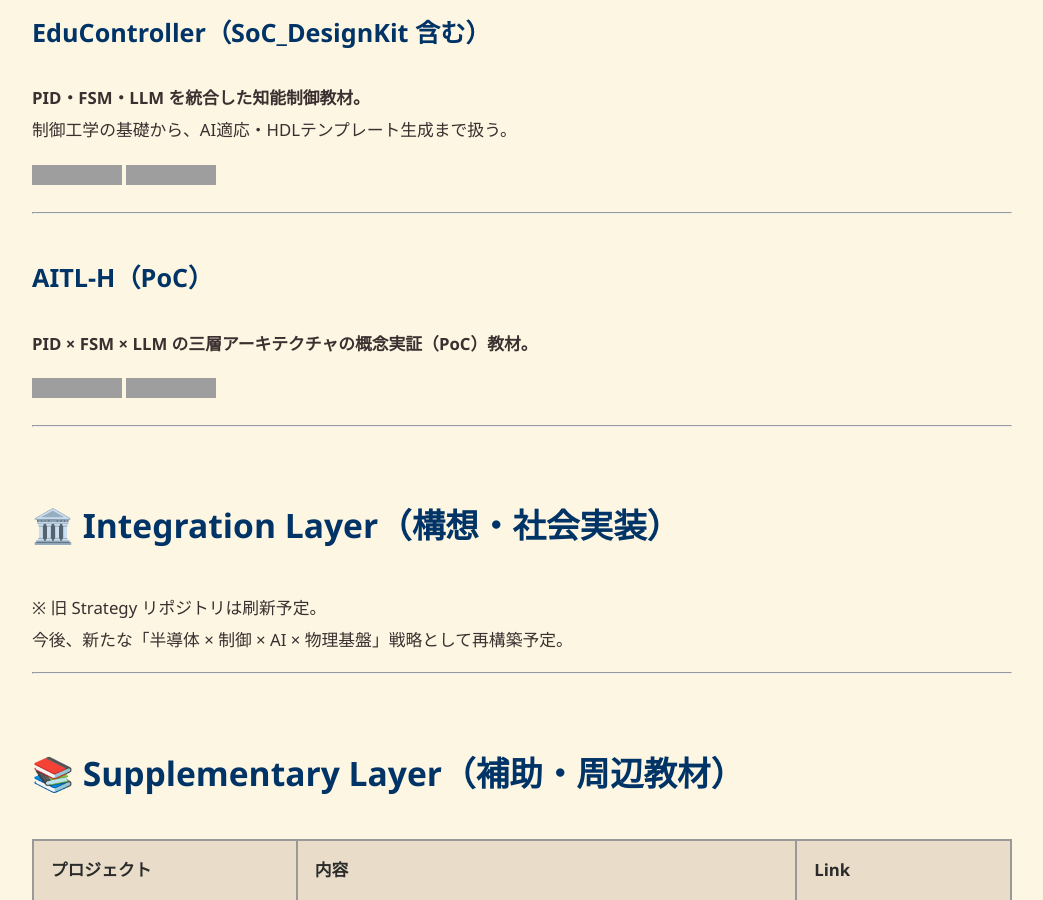
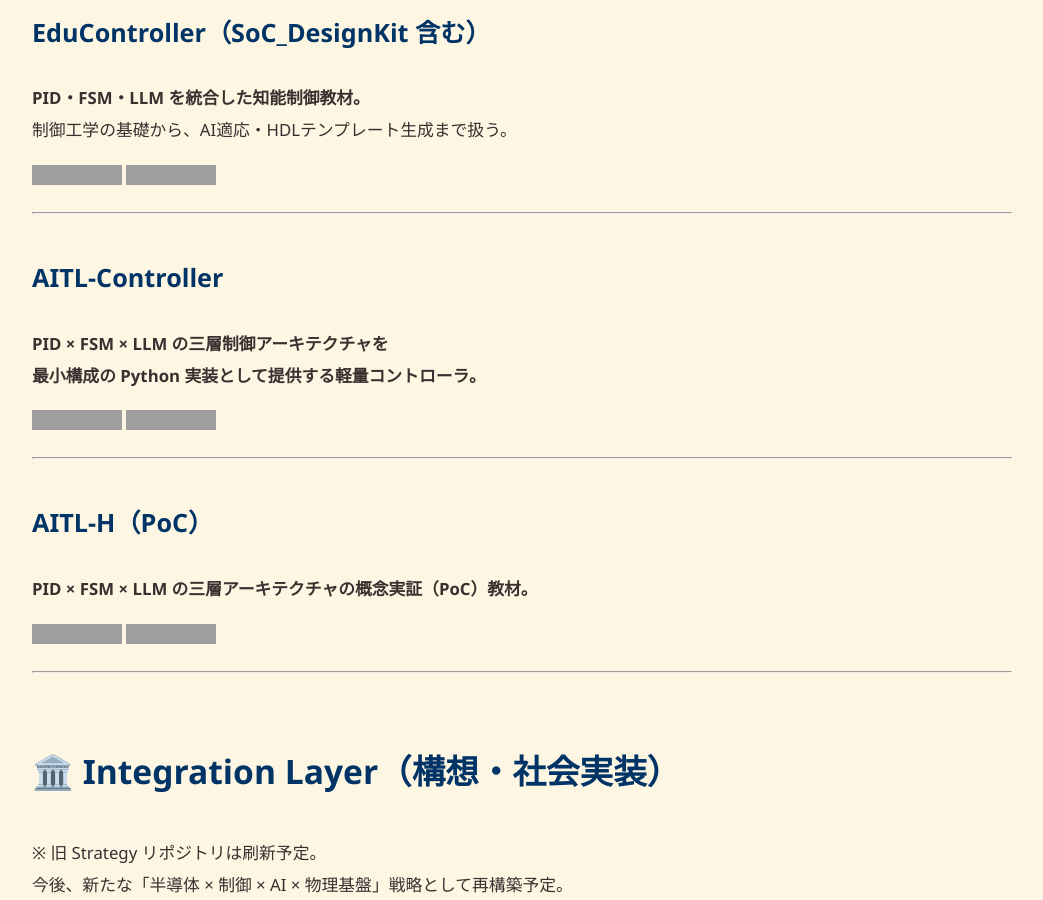
Before and after one commit to Samizo-AITL/Samizo-AITL.github.io, a Jekyll site: the page built from index.md, in a window 1280 px wide and 900 px high, scrolled down 2123 px. Shown: the whole window, without its empty margins (118-1161 px from the left). Built offline with Jekyll 4.4.1, drawn with Linux system fonts in a browser that asks for light colours; grey boxes are pictures that could not be loaded.

Commit message:
Update index.md

```diff
--- a/index.md
+++ b/index.md
@@ -78,6 +78,15 @@
 
 ---
 
+## AITL-Controller
+**PID × FSM × LLM の三層制御アーキテクチャを
+最小構成の Python 実装として提供する軽量コントローラ。**
+
+[![Site](https://img.shields.io/badge/View-Site-brightgreen?logo=github)](https://samizo-aitl.github.io/aitl-controller/)
+[![Repo](https://img.shields.io/badge/View-Repo-blue?logo=github)](https://github.com/Samizo-AITL/aitl-controller)
+
+---
+
 ## AITL-H（PoC）
 **PID × FSM × LLM の三層アーキテクチャの概念実証（PoC）教材。**
 
```
